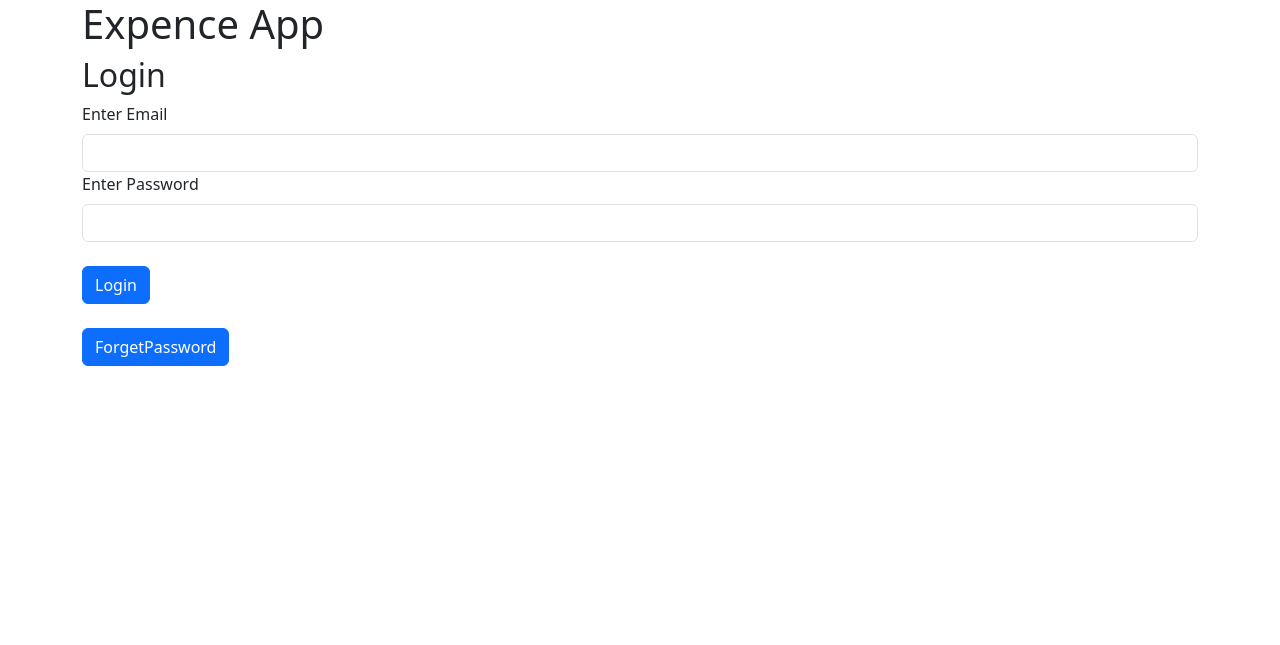
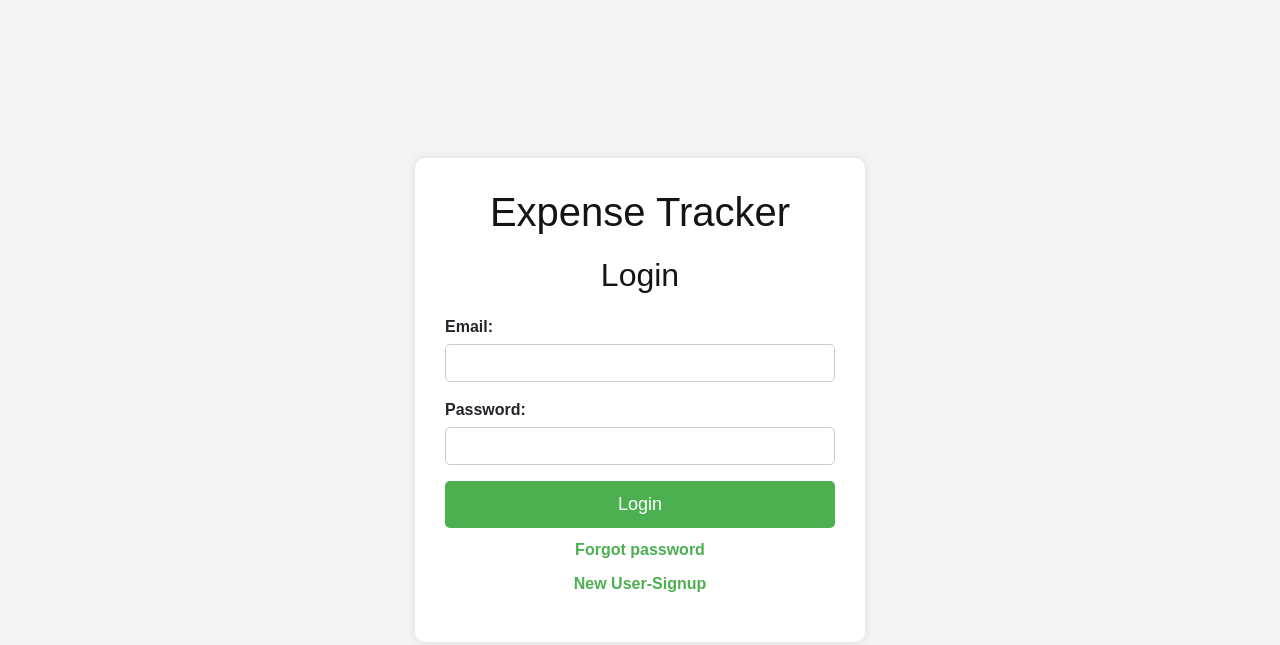
Before and after one commit to Akshay72023/Expressjs-expensetracker-backend, a website: page Views/login.html in a window 1280 px wide. Drawn offline with nearby package versions, Linux system fonts and the light colour scheme.

Commit message:
login page added

```diff
--- a/Views/login.html
+++ b/Views/login.html
@@ -2,41 +2,99 @@
 <html lang="en">
 <head>
     <meta charset="UTF-8">
-    <meta http-equiv="X-UA-Compatible" content="IE=edge">
-    <meta name="viewport" content="width=device-width,, initial-scale=1.0">
-    <title>Document</title>
-    <script src="https://cdnjs.cloudflare.com/ajax/libs/axios/0.19.0/axios.min.js"></script>
-    <link rel="stylesheet" href="https://cdn.jsdelivr.net/npm/bootstrap@5.3.1/dist/css/bootstrap.min.css">
-<link rel="stylesheet" href="./style.css">
+    <meta name="viewport" content="width=device-width, initial-scale=1.0">
+    <title>Expensetracker-Login</title>
+    <link href="https://maxcdn.bootstrapcdn.com/bootstrap/4.5.2/css/bootstrap.min.css" rel="stylesheet">
+    <style>
+            body {
+                font-family: Arial, sans-serif;
+                background-color: #f4f4f4;
+                display: flex;
+                justify-content: center;
+                align-items: center;
+                height: 100vh;
+                margin: 0;
+        }
+
+        .container {
+            background-color: #ffffff;
+            padding: 30px;
+            border-radius: 10px;
+            box-shadow: 0px 0px 10px 0px rgba(0, 0, 0, 0.1);
+            text-align: center;
+            width: 450px;
+        }
+
+        h1, h2 {
+            margin-bottom: 20px;
+            color: #131413;
+        }
+
+        .form-label {
+            font-weight: bold;
+            text-align: left;
+            display: block;
+            margin-bottom: 5px;
+        }
+
+        .form-control {
+            width: 100%;
+            margin-bottom: 15px;
+            padding: 8px;
+            font-size: 16px;
+            border: 1px solid #ccc;
+            border-radius: 5px;
+            text-align: left;
+        }
+
+        .btn-primary {
+            width: 100%;
+            padding: 10px;
+            font-size: 18px;
+            background-color: #4caf50;
+            border: none;
+            border-radius: 5px;
+            color: #ffffff;
+            cursor: pointer;
+            transition: background-color 0.3s;
+        }
+
+        .btn-primary:hover {
+            background-color: #589858;
+        }
+
+        a {
+            color: #4caf50;
+            text-decoration: none;
+            font-weight: bold;
+            margin-top: 10px;
+            display: inline-block;
+        }
+    </style>
 </head>
 <body>
-<div class="container">
-    <h1 class="h1">Expence App</h1>
-    <h2 class="h2">Login</h2>
-    <div class="form">
-        <form onsubmit=" login(event)">
-            <div class="md-3">
-
-                <label for="email" class="form-label">Enter Email</label>
-                <input  id="email" type="email" class="form-control" name="email">
+    <div class="container">
+        <h1>Expense Tracker</h1>
+        <h2>Login</h2>
+        <form >
+            <div class="mb-3">
+                <label for="email" class="form-label">Email:</label>
+                <input type="email" class="form-control" id="email" name="email">
+            </div>
+            <div class="mb-3">
+                <label for="password" class="form-label">Password:</label>
+                <input type="password" class="form-control" id="password" name="password">
             </div>
             <div class="md-3">
-                <label for="password" class="form-label">Enter Password</label>
-                <input id="password" type="password" class="form-control" name="password">
+                <button class="btn btn-primary" id="login-btn">Login</button>
             </div>
-            <br>
-
-            <button id="btn" class="btn btn-primary">Login</button>
-
+            <div class="mb-3">
+                <a href="./forgetpassword.html">Forgot password</a><br>
+                <a href="./singup.html">New User-Signup</a>
+            </div>
         </form>
     </div>
-        <br>
-
-        <button onclick="forgotpassword()" class="btn btn-primary">ForgetPassword</button>
-</div>
-        <script src="login.js"></script>
-
-
-
+    <script src="https://cdnjs.cloudflare.com/ajax/libs/axios/1.5.1/axios.min.js"></script>
+    <script src="./login.js"></script>
 </body>
 </html>
```
